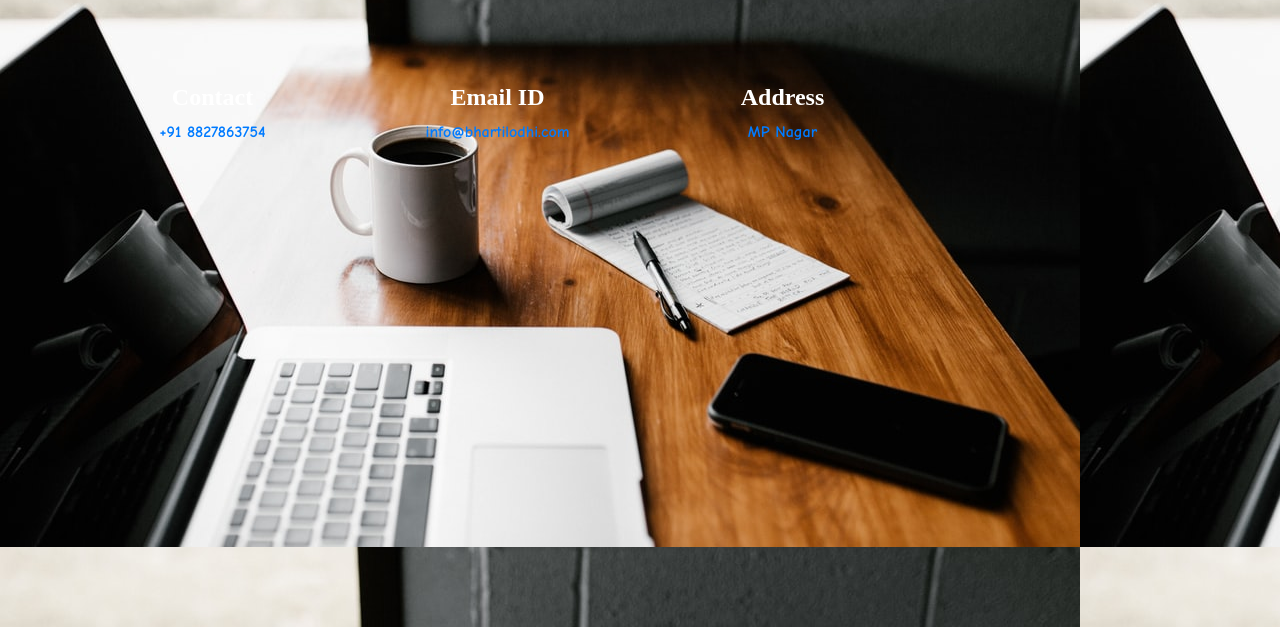
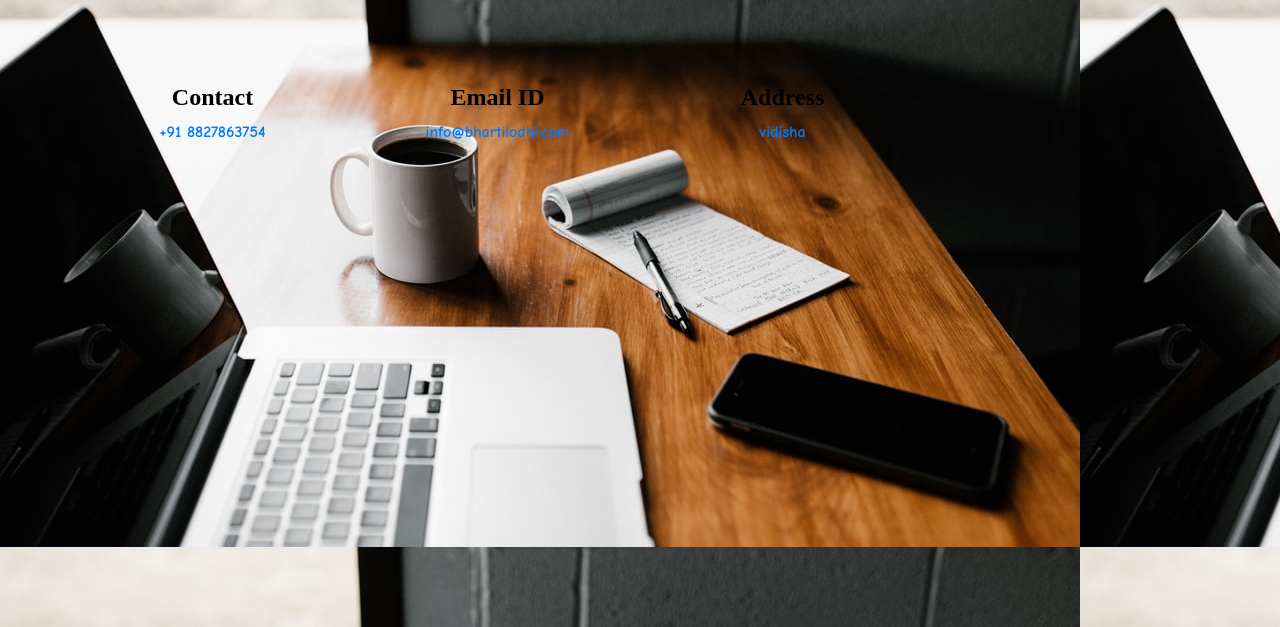
Before and after one commit to lodhibharti/MyPersonalportfolio, a plain HTML site: page contact.html in a window 1280 px wide. Shown: the part 173-800 px from the top of the page. Drawn offline with nearby package versions, Linux system fonts and the light colour scheme.

Commit message:
commit initial

```diff
--- a/contact.html
+++ b/contact.html
@@ -32,16 +32,16 @@
 <br>
 <div class="row">
 <div class="col-sm-3 " style="align:center;">
-<h4 class="text-center"style="font-family:'Monotype Corsiva';color:white;font-weight:bold;"><i class="fa fa-phone" aria-hidden="true"></i><b>Contact</b></h4>
+<h4 class="text-center"style="font-family:'Monotype Corsiva';color:black;font-weight:bold;"><i class="fa fa-phone" aria-hidden="true"></i><b>Contact</b></h4>
 <p class="text-center"style="font-family:'Comic Sans MS';color:black;font-weight:bold"><a href="tel:+91 8827863754">+91 8827863754</a></p>
 </div>
 <div class="col-sm-3" >
-<h4 class="text-center"style="font-family:'Monotype Corsiva';color:white;font-weight:bold"><i class="fas fa-envelope"></i>Email ID</h4>
+<h4 class="text-center"style="font-family:'Monotype Corsiva';color:black;font-weight:bold"><i class="fas fa-envelope"></i>Email ID</h4>
 <p class="text-center"style="font-family:'Comic Sans MS';color:black;font-weight:bold"><a href="mailto:info@bhartilodhi.com">info@bhartilodhi.com</a></p>
 </div>
 <div class="col-sm-3" >
-<h4 class="text-center"style="font-family:'Monotype Corsiva';color:white;font-weight:bold"><i class="fas fa-address-card"></i>Address</h4>
-<p class="text-center"style="font-family:'Comic Sans MS';color:black;font-weight:bold"><a href="http://maps.google.com/maps?q=MPNagar+Bhopal+MP">MP Nagar</a></p>
+<h4 class="text-center"style="font-family:'Monotype Corsiva';color:black;font-weight:bold"><i class="fas fa-address-card"></i>Address</h4>
+<p class="text-center"style="font-family:'Comic Sans MS';color:black;font-weight:bold"><a href="http://maps.google.com/maps?q=MPNagar+Bhopal+MP">vidisha</a></p>
 </div>
 
 </div>
```
